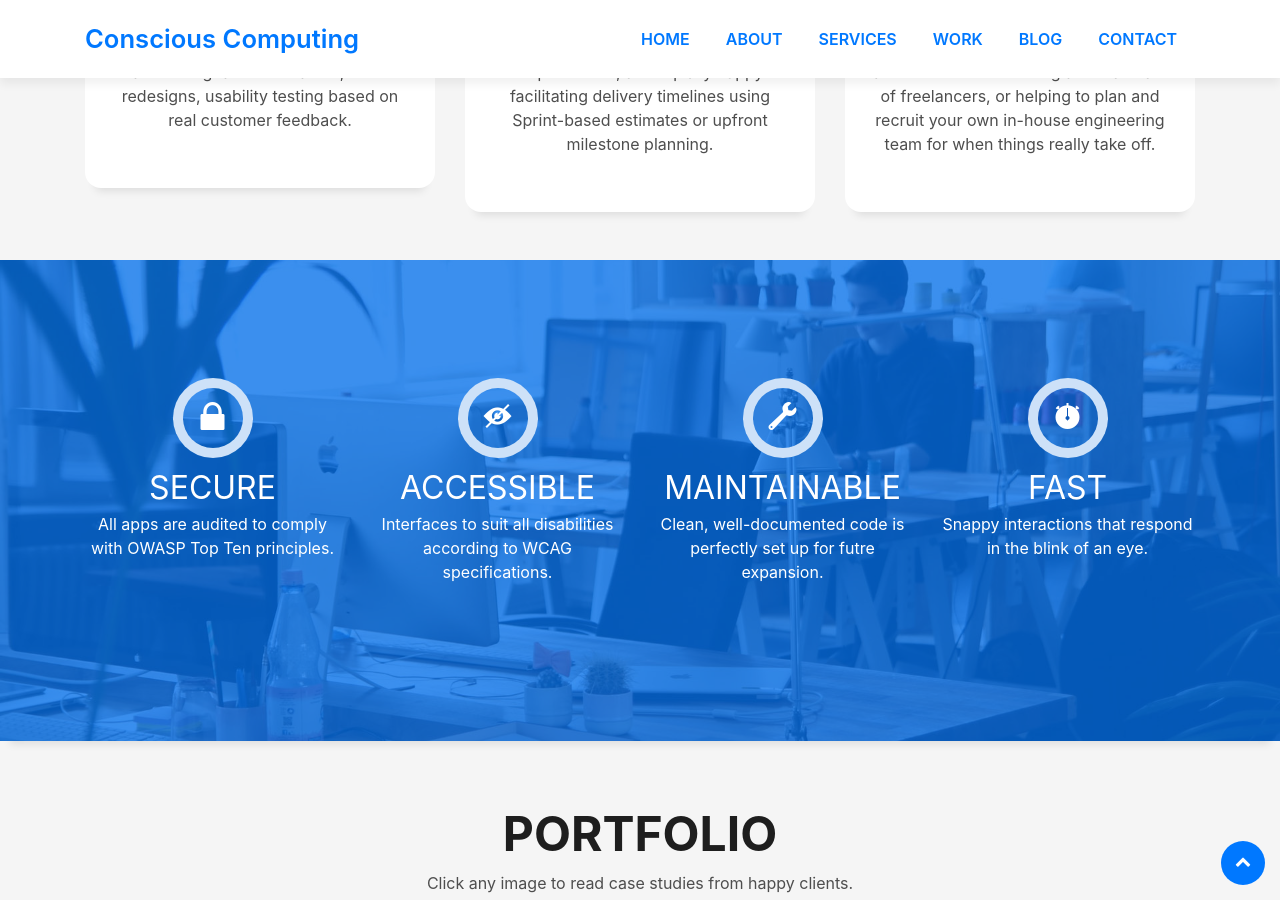
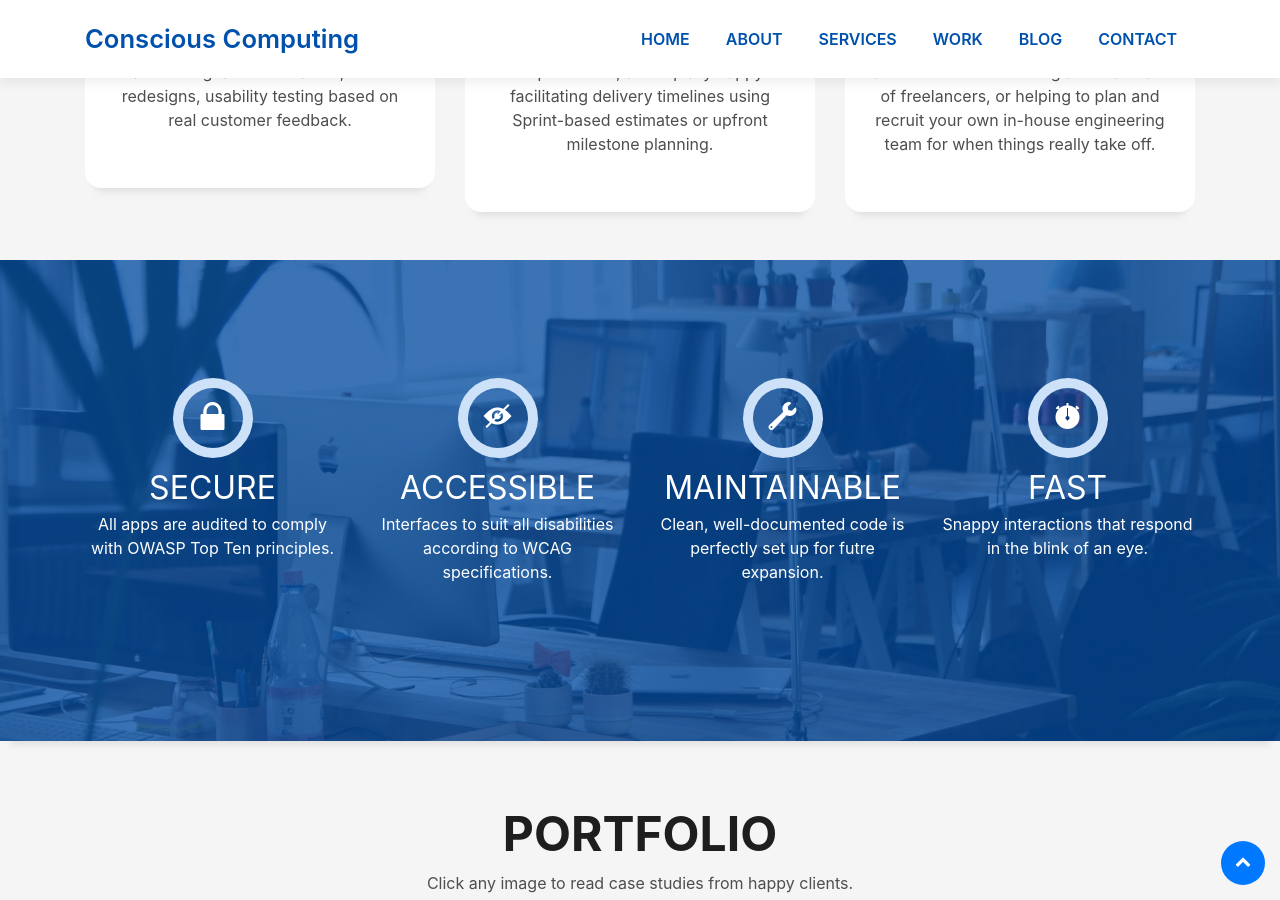
Before and after one commit to FearNotDaniel/website, a Jekyll site: the page built from index.html, in a window 1280 px wide and 900 px high, scrolled down 2883 px. Built offline with Jekyll 4.4.1, drawn with Linux system fonts in a browser that asks for light colours; some web fonts are replaced.

Commit message:
Contrast tweaks to satisfy WAVE a11y tool

```diff
--- a/_includes/index-counter-section.html
+++ b/_includes/index-counter-section.html
@@ -1,5 +1,5 @@
 <!-- ======= Counter Section ======= -->
-<div class="section-counter paralax-mf bg-image" style="background-image: url(assets/img/counters-bg.jpg)">
+<div class="section-counter paralax-mf bg-image" style="background-image: url(assets/img/counters-bg.jpg); background-color: #000;">
     <div class="overlay-mf"></div>
     <div class="container">
       <div class="row">
--- a/_includes/index-intro-section.html
+++ b/_includes/index-intro-section.html
@@ -1,5 +1,5 @@
 <!-- ======= Intro Section ======= -->
-<div id="home" class="intro route bg-image" style="background-image: url(assets/img/vienna-2048.jpg)">
+<div id="home" class="intro route bg-image">
     <div class="overlay-itro"></div>
     <div class="intro-content display-table">
       <div class="table-cell">
--- a/_layouts/default.html
+++ b/_layouts/default.html
@@ -21,7 +21,8 @@
   <link href="/assets/vendor/venobox/venobox.css" rel="stylesheet">
 
   <!-- Template Main CSS File -->
-  <link href="/assets/css/style.css?v=202105201525" rel="stylesheet">
+  {% assign cacheBust = site.time | date:'?v=%s' %}
+  <link href="{{ "/assets/css/style.css" | append: cacheBust }}" rel="stylesheet">
 
   <!-- =======================================================
   * Template Name: DevFolio - v2.4.1
@@ -106,7 +107,7 @@
   <script src="/assets/vendor/venobox/venobox.min.js"></script>
 
   <!-- Template Main JS File -->
-  <script src="/assets/js/main.js?v=202105201525"></script>
+  <script src="{{ "/assets/js/main.js" | append: cacheBust }}"></script>
 
 </body>
 
--- a/_sass/intro.scss
+++ b/_sass/intro.scss
@@ -5,6 +5,8 @@
     height: 100vh;
     position: relative;
     color: #fff;
+    background-image: url(/assets/img/vienna-2048.jpg);
+    background-color: #000;
   }
 
   .intro .intro-content {
--- a/_sass/main.scss
+++ b/_sass/main.scss
@@ -9,8 +9,12 @@
 # General
 --------------------------------------------------------------*/
 body {
+  background-color: #000;
+  color: #4e4e4e;
+}
+
+main {
   background-color: #f5f5f5;
-  color: #4e4e4e;
 }
 
 h1,
@@ -90,7 +94,7 @@
 }
 
 .overlay-mf {
-  background-color: #0078ff;
+  background-color: #0051AD;
 }
 
 .overlay-mf {
--- a/_sass/navbar.scss
+++ b/_sass/navbar.scss
@@ -88,7 +88,7 @@
   }
 
   .navbar-b.navbar-reduce .nav-link {
-    color: #0078ff;
+    color: #0051AD;
   }
 
   .navbar-b.navbar-reduce .nav-link:before {
@@ -96,18 +96,18 @@
   }
 
   .navbar-b.navbar-reduce .nav-link:hover {
-    color: #0078ff;
+    color: #0051AD;
   }
 
   .navbar-b.navbar-reduce .show > .nav-link,
   .navbar-b.navbar-reduce .active > .nav-link,
   .navbar-b.navbar-reduce .nav-link.show,
   .navbar-b.navbar-reduce .nav-link.active {
-    color: #0078ff;
+    color: #0051AD;
   }
 
   .navbar-b.navbar-reduce .navbar-brand {
-    color: #0078ff;
+    color: #0051AD;
   }
 
   .navbar-b.navbar-reduce .navbar-toggler span {
```
